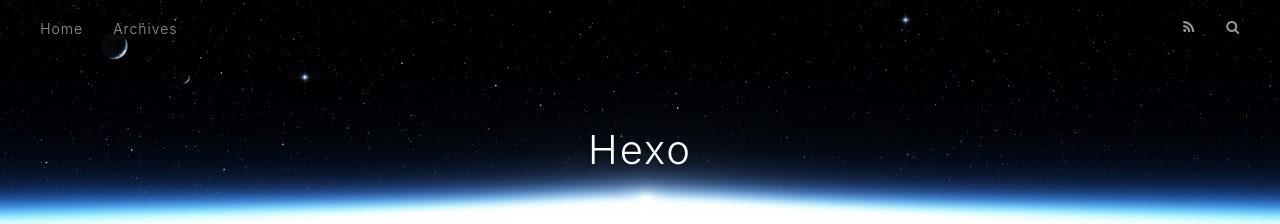
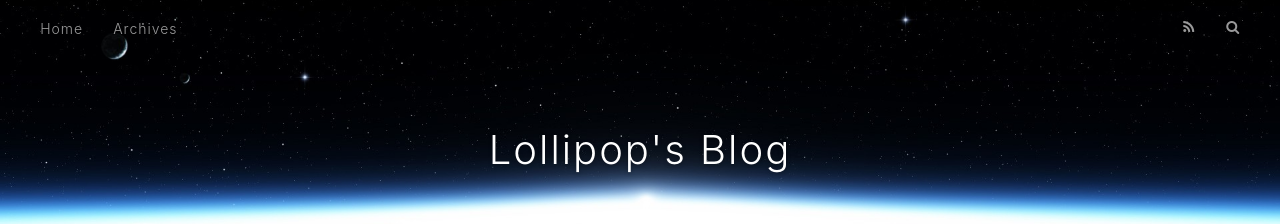
Before and after one commit to moluuser/moluuser.github.io, a plain HTML site: page index.html in a window 1280 px wide. Shown: the top 224 px of the page. Drawn offline with nearby package versions, Linux system fonts and the light colour scheme.

Commit message:
Site updated: 2019-01-22 23:55:34

```diff
--- a/index.html
+++ b/index.html
@@ -5,17 +5,17 @@
 
 
 
-  <title>Hexo</title>
+  <title>Lollipop&#39;s Blog</title>
   <meta name="viewport" content="width=device-width, initial-scale=1, maximum-scale=1">
   <meta property="og:type" content="website">
-<meta property="og:title" content="Hexo">
+<meta property="og:title" content="Lollipop&#39;s Blog">
 <meta property="og:url" content="http://yoursite.com/index.html">
-<meta property="og:site_name" content="Hexo">
+<meta property="og:site_name" content="Lollipop&#39;s Blog">
 <meta property="og:locale" content="default">
 <meta name="twitter:card" content="summary">
-<meta name="twitter:title" content="Hexo">
+<meta name="twitter:title" content="Lollipop&#39;s Blog">
 
-    <link rel="alternate" href="/atom.xml" title="Hexo" type="application/atom+xml">
+    <link rel="alternate" href="/atom.xml" title="Lollipop&#39;s Blog" type="application/atom+xml">
 
 
     <link rel="icon" href="/favicon.png">
@@ -34,7 +34,7 @@
   <div id="header-outer" class="outer">
     <div id="header-title" class="inner">
       <h1 id="logo-wrap">
-        <a href="/" id="logo">Hexo</a>
+        <a href="/" id="logo">Lollipop&#39;s Blog</a>
       </h1>
 
     </div>
@@ -97,7 +97,7 @@
 
     </div>
     <footer class="article-footer">
-      <a data-url="http://yoursite.com/2019/01/22/hello-world/" data-id="cjr7x8pz70000a8v616x9uo99" class="article-share-link">Share</a>
+      <a data-url="http://yoursite.com/2019/01/22/hello-world/" data-id="cjr7xy8cu0000v4v677tfnjay" class="article-share-link">Share</a>
 
 
     </footer>
```
Also changed, not shown: 2019/01/22/hello-world/index.html (+5 -5 lines), archives/2019/01/index.html (+6 -6 lines), archives/2019/index.html (+6 -6 lines), archives/index.html (+6 -6 lines).
